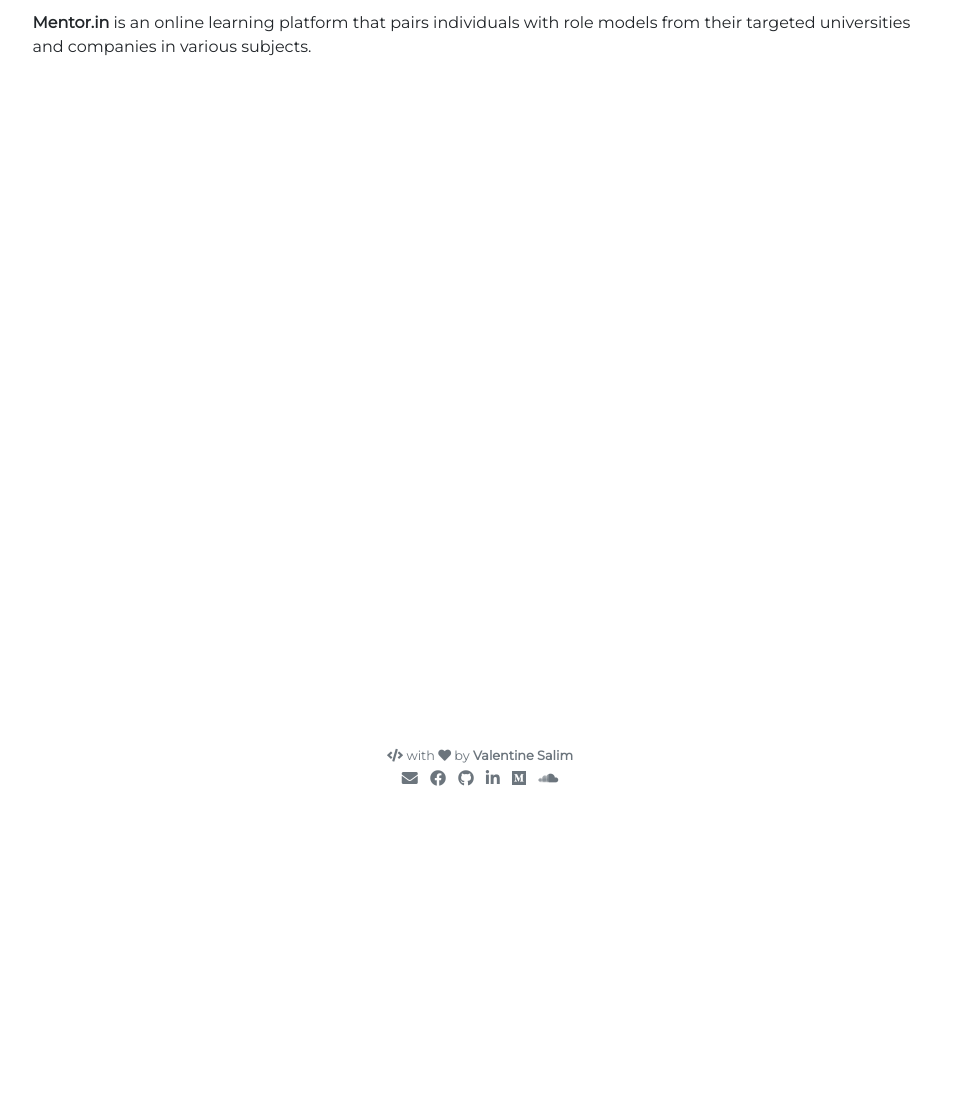
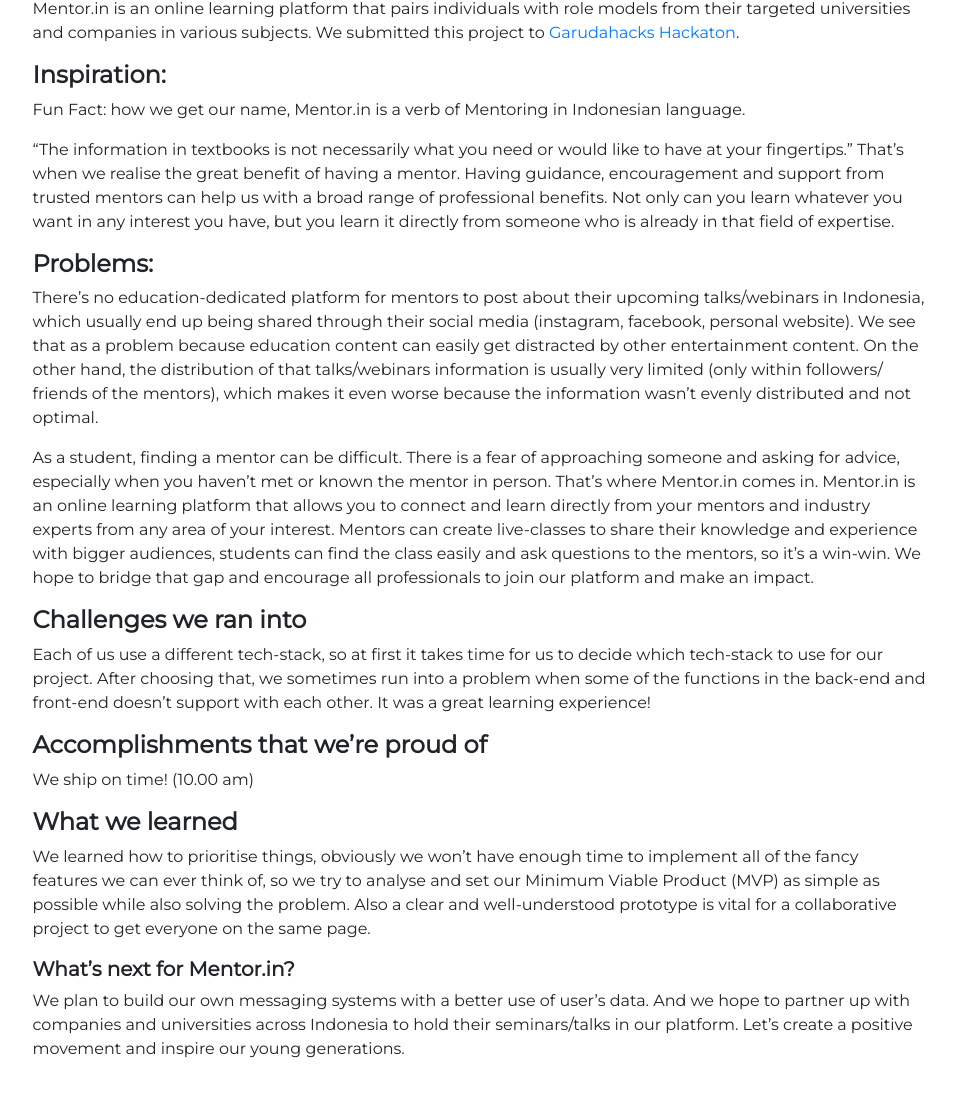
Before and after one commit to valentinesalim/newportfolio, a Jekyll site: the page built from _projects/(16) Mentor.in Project.md, in a window 1280 px wide and 1400 px high, scrolled down 291 px. Shown: the part 302-1399 px from the top of the window, without its empty margins (160-1115 px from the left). Built offline with Jekyll 4.4.1, drawn with Linux system fonts in a browser that asks for light colours; nearby versions of some CDN libraries; some of the changed text lies outside the part shown.

```diff
--- a/_config.yml
+++ b/_config.yml
@@ -30,7 +30,6 @@ author:
   facebook          : Rheeval
   github            : valentinesalim
 # gitlab            : your_username
-# instagram         : your_username
 # kaggle            : your_username
   linkedin          : valentinesalim
   medium            : vp.mulia888
@@ -74,11 +73,11 @@ defaults:
       type: "projects"
     values:
       layout: "page"
-  - scope:                                              # For Documentation Only
-      path: ""                                          # For Documentation Only
-      type: "photography"                                  # For Documentation Only
-    values:                                             # For Documentation Only
-      layout: "page"                                 # For Documentation Only
+  - scope:
+      path: ""
+      type: "bucket-list"
+    values:
+      layout: "page"
   - scope:
       path: ""
       type: "posts"
--- a/_projects/(16) Mentor.in Project.md
+++ b/_projects/(16) Mentor.in Project.md
@@ -5,7 +5,31 @@ image: https://res.cloudinary.com/valentinesalim/image/upload/v1597760826/Devpos
 description: Garudahacks Hackaton Winner Project (Innovation Hack of The Year - Script Foundation Award)
 
 ---
-{% include elements/figure.html image="https://res.cloudinary.com/valentinesalim/image/upload/v1594113278/HomeChef_User_Journey_xebu0e.jpg" caption="Main User Journey, from website : https://home-chef-410.herokuapp.com/" %}
-#### **About**
+{% include elements/figure.html image="https://res.cloudinary.com/valentinesalim/image/upload/v1597760826/Devpost_logo_copy1_teyq9n.jpg" %}
 
-**Mentor.in** is an online learning platform that pairs individuals with role models from their targeted universities and companies in various subjects.
+
+#### **Mentor.in project**
+Mentor.in is an online learning platform that pairs individuals with role models from their targeted universities and companies in various subjects.
+We submitted this project to [Garudahacks Hackaton](https://devpost.com/software/mentor-in-69j1u7).
+
+#### **Inspiration:**
+Fun Fact: how we get our name, Mentor.in is a verb of Mentoring in Indonesian language.
+
+“The information in textbooks is not necessarily what you need or would like to have at your fingertips.” That’s when we realise the great benefit of having a mentor. Having guidance, encouragement and support from trusted mentors can help us with a broad range of professional benefits. Not only can you learn whatever you want in any interest you have, but you learn it directly from someone who is already in that field of expertise.
+
+#### **Problems:**
+There’s no education-dedicated platform for mentors to post about their upcoming talks/webinars in Indonesia, which usually end up being shared through their social media (instagram, facebook, personal website). We see that as a problem because education content can easily get distracted by other entertainment content. On the other hand, the distribution of that talks/webinars information is usually very limited (only within followers/ friends of the mentors), which makes it even worse because the information wasn’t evenly distributed and not optimal.
+
+As a student, finding a mentor can be difficult. There is a fear of approaching someone and asking for advice, especially when you haven’t met or known the mentor in person. That’s where Mentor.in comes in. Mentor.in is an online learning platform that allows you to connect and learn directly from your mentors and industry experts from any area of your interest. Mentors can create live-classes to share their knowledge and experience with bigger audiences, students can find the class easily and ask questions to the mentors, so it’s a win-win. We hope to bridge that gap and encourage all professionals to join our platform and make an impact.
+
+#### **Challenges we ran into**
+Each of us use a different tech-stack, so at first it takes time for us to decide which tech-stack to use for our project. After choosing that, we sometimes run into a problem when some of the functions in the back-end and front-end doesn't support with each other. It was a great learning experience!
+
+#### **Accomplishments that we’re proud of**
+We ship on time! (10.00 am)
+
+#### **What we learned**
+We learned how to prioritise things, obviously we won’t have enough time to implement all of the fancy features we can ever think of, so we try to analyse and set our Minimum Viable Product (MVP) as simple as possible while also solving the problem. Also a clear and well-understood prototype is vital for a collaborative project to get everyone on the same page.
+
+##### **What’s next for Mentor.in?**
+We plan to build our own messaging systems with a better use of user’s data. And we hope to partner up with companies and universities across Indonesia to hold their seminars/talks in our platform. Let’s create a positive movement and inspire our young generations.
```
Also changed, not shown: _projects/(12) 30 Day Vanilla JavaScript Challenge.md (deleted, +0 -161 lines), pages/about.md (+5 -5 lines), pages/bucketlist.html (added, +47 -0 lines), assets/css/style.scss (line endings or trailing spaces).
